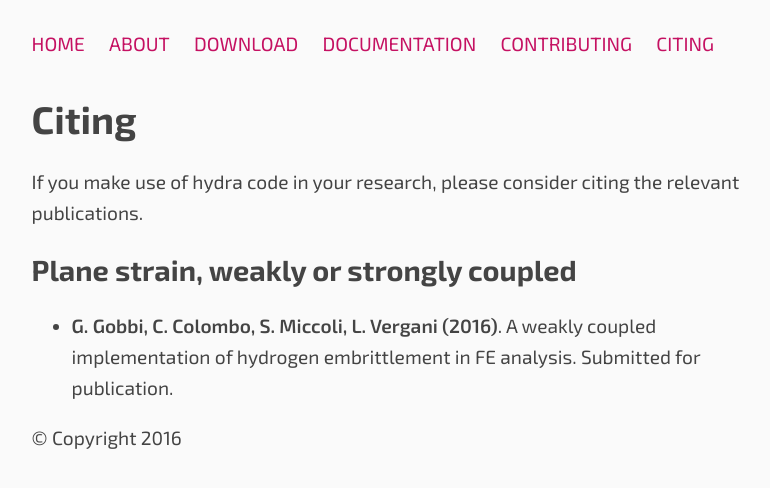
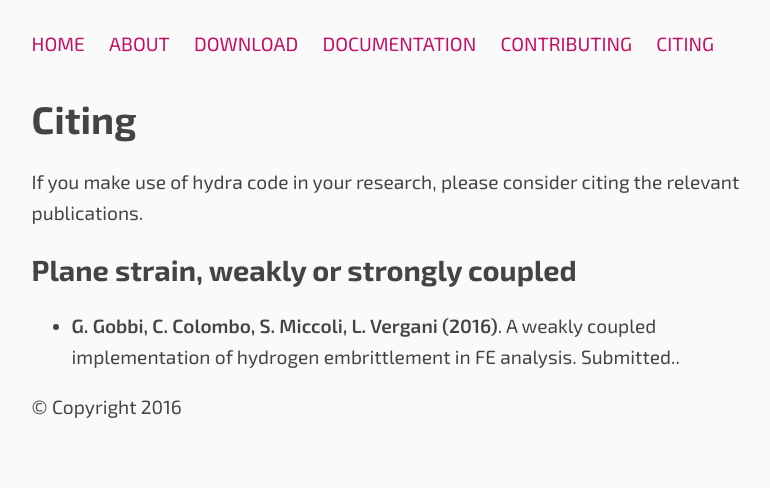
Before and after one commit to PoliHydra/polihydra.github.io, a Jekyll site: the page built from citing.md, in a window 1280 px wide. Shown: the top 488 px of the page, without its empty margins (122-892 px from the left). Built offline with Jekyll 4.4.1, drawn with Linux system fonts in a browser that asks for light colours.

Commit message:
correcting wrong wording

```diff
--- a/citing.md
+++ b/citing.md
@@ -21,7 +21,7 @@ relevant publications.
   <span class="year">(2016)</span>.
   <span class="title">A weakly coupled implementation
      of hydrogen embrittlement in FE analysis</span>.
-  <span class="where">Submitted for publication</span>.
+  <span class="where">Submitted.</span>.
 {::comment}
   <span class="doi"></span>
 {:/comment}
```
